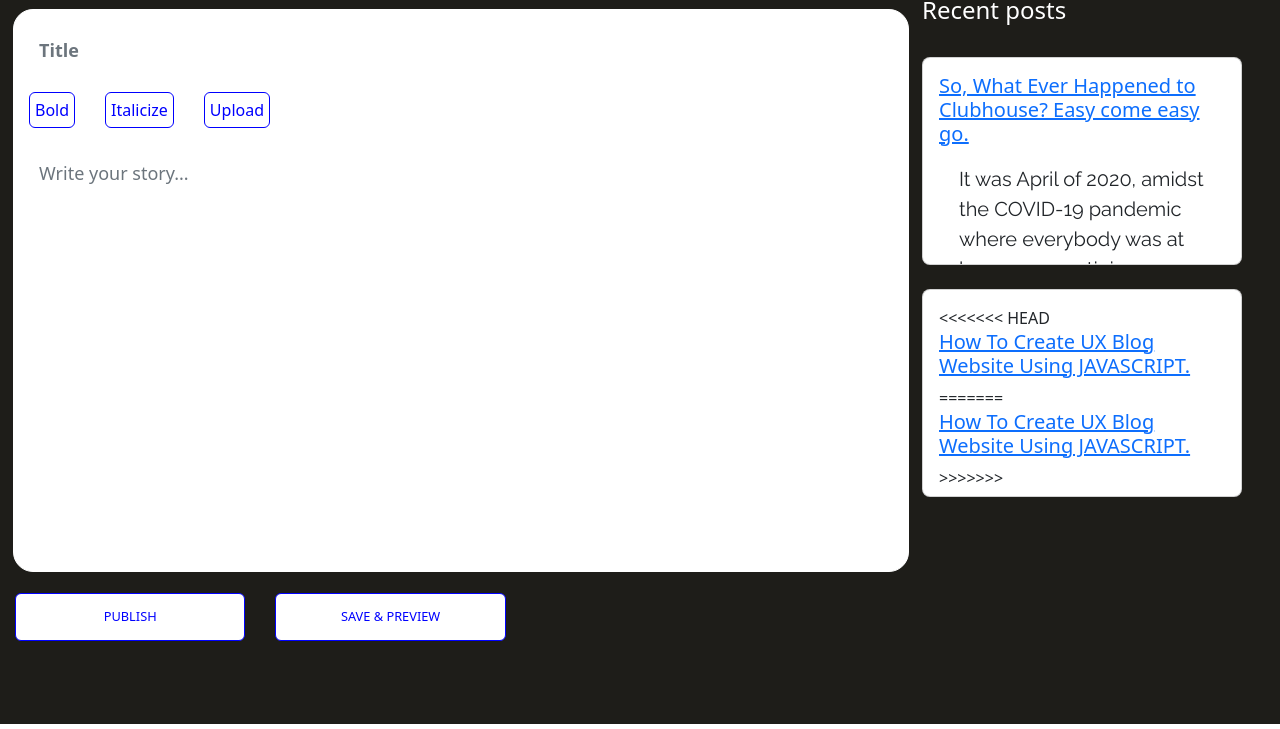
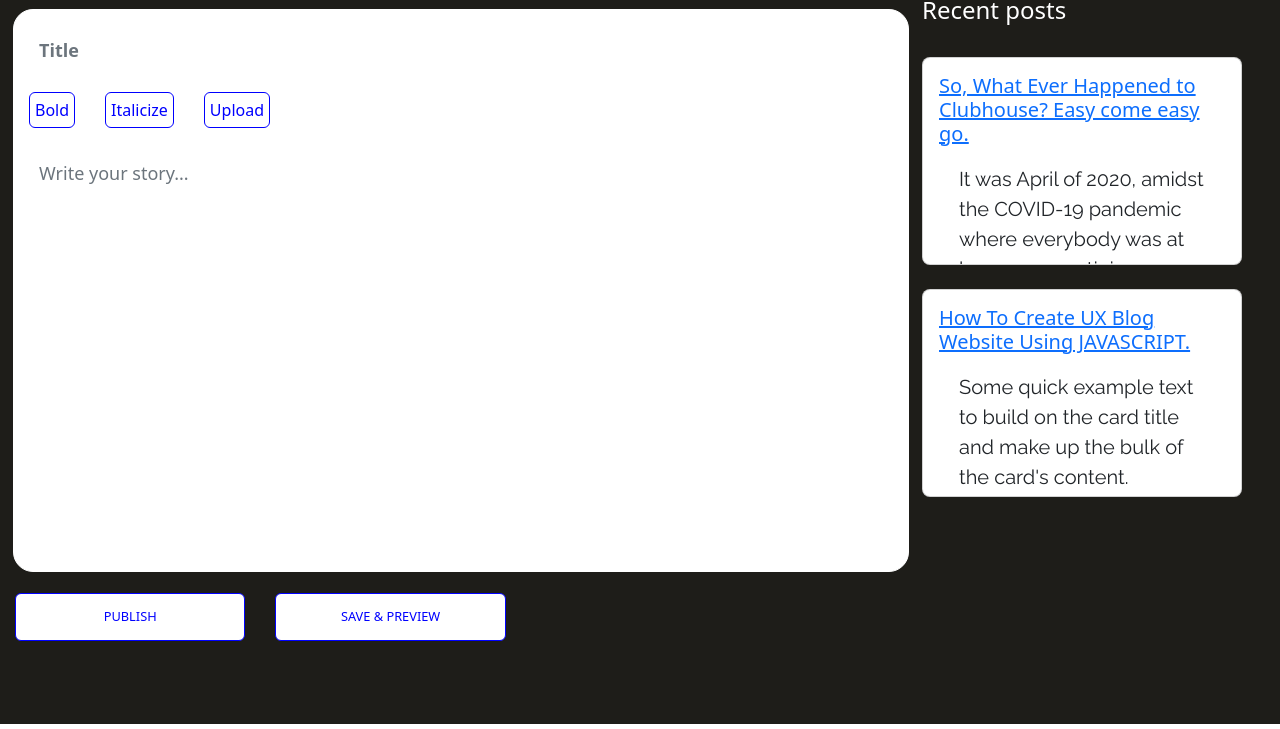
Before and after one commit to abdurrahman6489/Team-Project, a plain HTML site: page abdur/index.html in a window 1280 px wide. Shown: the part 71-800 px from the top of the page. Drawn offline with nearby package versions, Linux system fonts and the light colour scheme.

Commit message:
pushing the code-abdur-18.02.23

```diff
--- a/abdur/index.html
+++ b/abdur/index.html
@@ -80,11 +80,7 @@
 
                           <div class="card" style="width: 20rem;height:13rem">
                             <div class="card-body">
-<<<<<<< HEAD
-                              <a href="C:\Users\akash\Desktop\Project\bg\Team-Project\Gaurav\second page\index.html"><h5 class="card-title">How To Create UX Blog Website Using JAVASCRIPT.</h5></a>
-=======
                               <a href="E:\TEAM PROJECT\Team-Project\Gaurav\second page\index.html"><h5 class="card-title">How To Create UX Blog Website Using JAVASCRIPT.</h5></a>
->>>>>>> dd4448796b419ff070bc0273e0adb44f8413f5d4
                               <p class="card-text">Some quick example text to build on the card title and make up the bulk of the card's
                                 content. </p>
                             </div>
```
